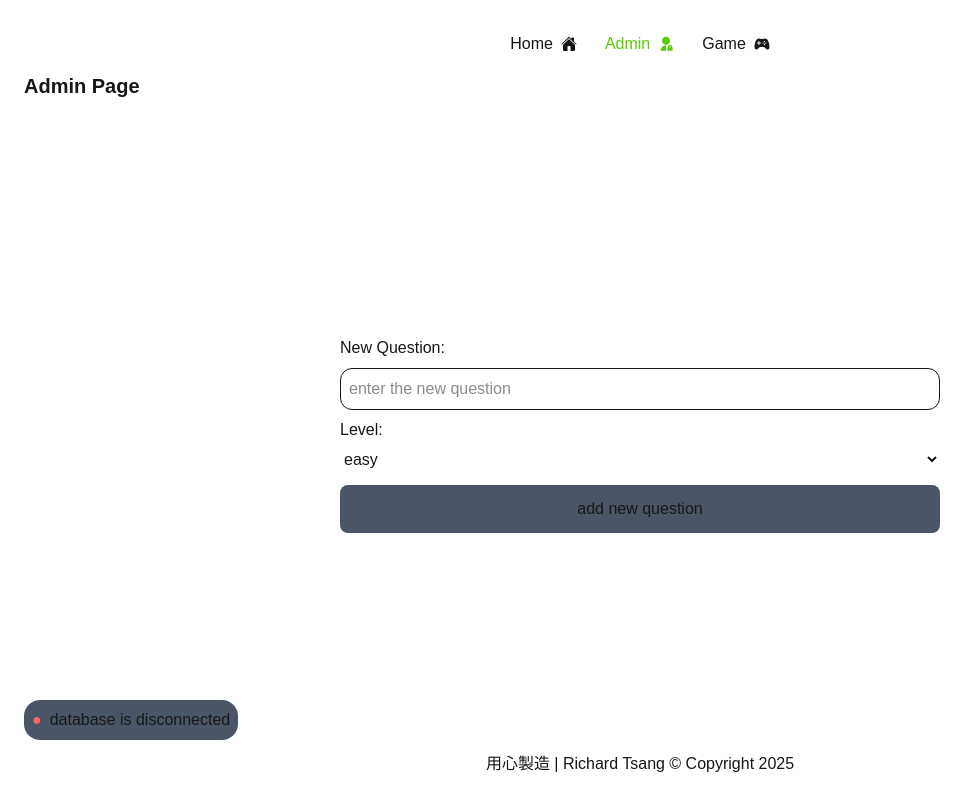
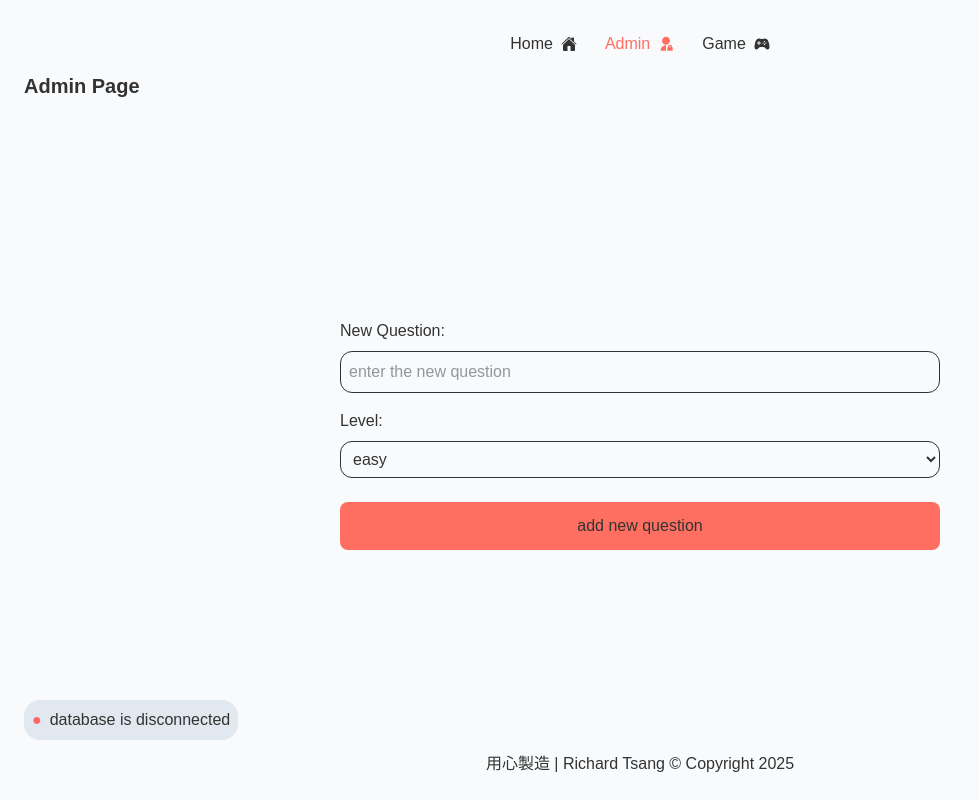
Before and after one commit to r7chardgh/teaching-app-demo, a Next.js app: page /admin in a window 1280 px wide. Shown: the whole page, without its empty margins (0-979 px from the left). Built offline with nearby package versions, Linux system fonts and the light colour scheme; no server answers.

Commit message:
adjust style

```diff
--- a/app/admin/page.tsx
+++ b/app/admin/page.tsx
@@ -30,19 +30,25 @@ const AdminPage = () => {
 
         <main className=' w-full h-full flex flex-col flex-1 gap-6 '>
             <h1 className=' font-bold text-xl'>Admin Page</h1>
-            <form action={handleSubmit} className='flex flex-col gap-4 m-auto w-full sm:w-[600px]'>
+            <form action={handleSubmit} className='flex flex-col gap-6 m-auto w-full sm:w-[600px]'>
+                <div className='flex flex-col gap-4'>
+
                     <div className='flex flex-col gap-2'>
 
                         <label className='' htmlFor='newQuestion'>New Question:</label>
-                    <input required className='border-1 p-2 rounded-xl' placeholder='enter the new question' id='newQuestion' type='text' value={newQuestion} onChange={(e) => setNewQuestion(e.target.value)} />
+                        <input required className='border-1 p-2 rounded-xl focus:text-accent' placeholder='enter the new question' id='newQuestion' type='text' value={newQuestion} onChange={(e) => setNewQuestion(e.target.value)} />
+                    </div>
+                    <div className='flex flex-col gap-2'>
+
                         <label htmlFor='level'>Level:</label>
-                    <select name="level" id="level" value={level} onChange={(e) => setLevel(e.target.value)}>
-                        <option value="easy">easy</option>
+                        <select className='border-1 p-2 rounded-xl focus:bg-accent' name="level" id="level" value={level} onChange={(e) => setLevel(e.target.value)}>
+                            <option className='mt-2' value="easy">easy</option>
                             <option value="intermediate">intermediate</option>
                             <option value="hard">hard</option>
                         </select>
                     </div>
-                <button type="submit" className='px-4 py-3 bg-gray-600 rounded-lg'>add new question</button>
+                </div>
+                <button type="submit" className='px-4 py-3 bg-accent rounded-lg cursor-pointer'>add new question</button>
                 {isPending ? <p>submitting...</p> : message}
             </form>
         </main>
--- a/app/game/page.tsx
+++ b/app/game/page.tsx
@@ -28,12 +28,8 @@ const Game = () => {
     return (
         <main className=' w-full h-full flex flex-col flex-1 gap-6 '>
             <h1 className=' font-bold text-xl'>Game Page</h1>
-
-
             <ul className='flex flex-col gap-4' >
-
-
-                {questions.length > 0 && questions.map((q, i) => <li className='flex gap-2' key={i}><DraggableComponent>{shuffleArray(t2a(q.question)).map((word, index) => <p className='swappable-item bg-gray-600 p-2 rounded-xl' key={word + index}>{word}</p>)}  </DraggableComponent></li>)}
+                {questions.length > 0 && questions.map((q, i) => <li className='flex gap-2' key={i}><DraggableComponent>{shuffleArray(t2a(q.question)).map((word, index) => <p className='swappable-item bg-neutral p-2 rounded-xl' key={word + index}>{word}</p>)}  </DraggableComponent></li>)}
 
             </ul>
 
--- a/app/globals.css
+++ b/app/globals.css
@@ -1,40 +1,67 @@
 @import "tailwindcss";
 
 :root {
-  --background: #ffffff;
   --foreground: #171717;
   --text: #58cc02;
   --easy: #36be8a;
   --intermediate: #beb536;
   --hard: #be4f36;
+
+  --primary: #4a90e2;
+  --secondary: #50c8b4;
+  --accent: #ff6f61;
+  --background: #f8fafc;
+  --text-primary: #333333;
+  --text-secondary: #666666;
+  --neutral: #e2e8f0;
+}
+[data-theme="dark"] {
+  /* Dark Theme */
+  --primary: #1e88e5;
+  --secondary: #26a69a;
+  --accent: #ff8a65;
+  --background: #1a1a1a;
+  --text-primary: #e0e0e0;
+  --text-secondary: #b0b0b0;
+  --neutral: #424242;
 }
 
 @theme inline {
-  --color-background: var(--background);
   --color-foreground: var(--foreground);
   --font-sans: var(--font-geist-sans);
   --font-mono: var(--font-geist-mono);
   --color-linkText: var(--text);
-}
 
-@media (prefers-color-scheme: dark) {
-  :root {
-    --background: #3a3a3a;
-    --foreground: #ededed;
-  }
+  --color-primary: var(--primary);
+  --color-secondary: var(--secondary);
+  --color-accent: var(--accent);
+  --color-background: var(--background);
+  --color-textPrimary: var(--text-primary);
+  --color-textSecondary: var(--text-secondary);
+  --color-neutral: var(--neutral);
 }
 
 body {
   background: var(--background);
-  color: var(--foreground);
+  color: var(--text-primary);
   font-family: Arial, Helvetica, sans-serif;
 }
-.bg-easy{
+a:hover{
+  color: var(--color-accent);
+}
+.bg-easy {
   background-color: var(--easy);
 }
-.bg-intermediate{
+.bg-intermediate {
   background-color: var(--intermediate);
 }
-.bg-hard{
+.bg-hard {
   background-color: var(--hard);
 }
+
+select option {
+  background-color: var(--color-neutral) ;
+}
+select option:nth-child(2n){
+  background-color: var(--background);
+}
--- /dev/null
+++ b/app/style/page.tsx
@@ -0,0 +1,15 @@
+import React from 'react'
+
+const page = () => {
+    return (
+        <main><div className="bg-accent">accent</div>
+            <div className="bg-primary">primary</div>
+            <div className="bg-secondary">secondary</div>
+            <div className="bg-textSecondary">textSecondary</div>
+            <div className="bg-neutral">neutral</div>
+            <div className="bg-textPrimary text-background">textPrimary </div>
+            <div className="bg-neutral">neutral</div></main>
+    )
+}
+
+export default page
--- a/components/ConnectionFailedBanner.tsx
+++ b/components/ConnectionFailedBanner.tsx
@@ -15,7 +15,7 @@ const ConnectionFailedBanner = () => {
     }, [])
 
     return (
-        <div className={'fixed bottom-15 rounded-2xl left-6 p-2 flex gap-2 bg-gray-600'}><span className={!!error ? 'text-green-400' : 'text-red-400'}>●</span>database is {!!error ? 'connected' : 'disconnected'}</div>
+        <div className={'fixed bottom-15 rounded-2xl left-6 p-2 flex gap-2 bg-neutral'}><span className={!!error ? 'text-green-400' : 'text-red-400'}>●</span>database is {!!error ? 'connected' : 'disconnected'}</div>
     )
 }
 
--- a/components/NavLInk.tsx
+++ b/components/NavLInk.tsx
@@ -11,7 +11,7 @@ interface INavLink extends IWrapper, LinkProps {
 const NavLink: React.FC<INavLink> = ({ children, href, className}) => {
   const pathname = usePathname();
   return (
-    <Link className={`flex gap-2 items-center p-2 ${pathname==href&&' text-linkText'} ${className}`} href={href}>{children}</Link>
+    <Link className={`flex gap-2 items-center p-2 ${pathname==href&&' text-accent'} ${className}`} href={href}>{children}</Link>
   )
 }
 
```
Lines whose indentation alone changed are shown as unchanged.
